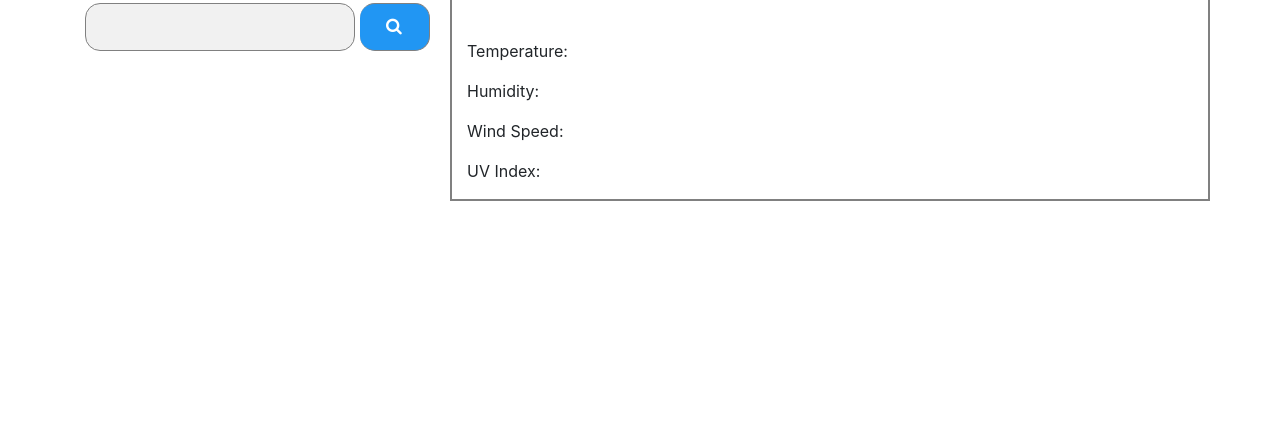
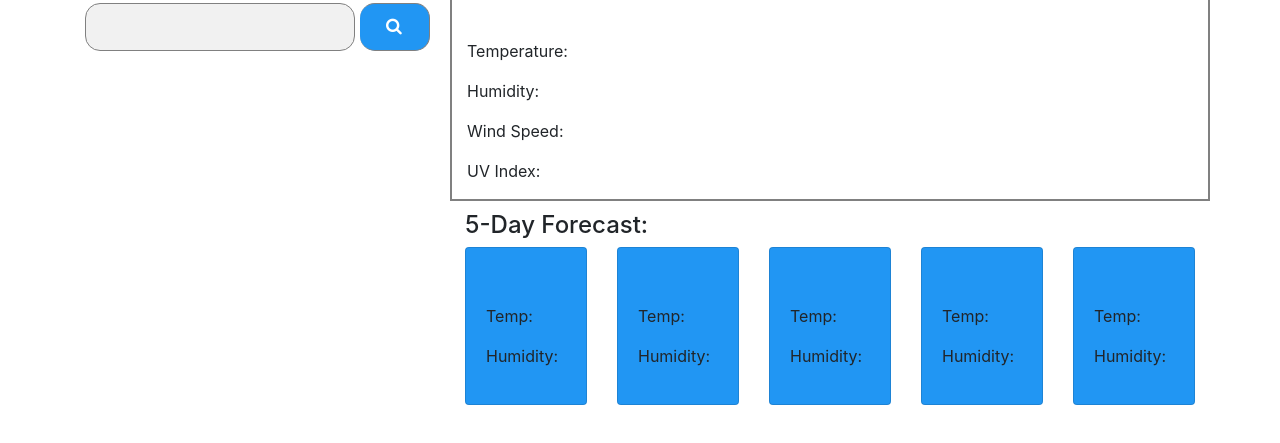
Before and after one commit to billyhao12/Weather-Dashboard, a plain HTML site: page index.html in a window 1280 px wide. Shown: the part 85-528 px from the top of the page. Drawn offline with nearby package versions, Linux system fonts and the light colour scheme.

Commit message:
Added a HTML/CSS outline of a 5-day forecast

```diff
--- a/Assets/CSS/style.css
+++ b/Assets/CSS/style.css
@@ -35,3 +35,7 @@ input {
 #cityWeather {
     border: 2px solid grey;
 }
+
+.card {
+    background-color: #2196F3;
+}
--- a/Assets/JavaScript/script.js
+++ b/Assets/JavaScript/script.js
@@ -115,10 +115,11 @@ function displayUVData(cityData) {
 // Fetch forecast from the API
 function fetchForecast(city) {
     var queryParams = $.param({
+        q: city,
         appid: '08380159329a3e38fda792a63e0fc216'
     });
 
-    var queryURL = 'http://api.openweathermap.org/data/2.5/forecast?' + queryParams;
+    var queryURL = 'http://api.openweathermap.org/data/2.5/forecast?' + queryParams + '&units=imperial';
 
     $.ajax({
         url: queryURL,
@@ -128,7 +129,7 @@ function fetchForecast(city) {
 
 // Display the city data
 function displayForecast(forecastData) {
-
+    console.log(forecastData);
 }
 
 function addNewCity(city) {
--- a/index.html
+++ b/index.html
@@ -50,6 +50,66 @@
                 <p id='currentUV'>UV Index: </p>
             </div>
 
+            <div class='w-100'></div>
+
+            <div class='col-md-4'></div>
+            <div class='col-md-8'>
+                <h4 style='padding-top: 10px;'>5-Day Forecast:</h4>
+            </div>
+
+            <div class='w-100'></div>
+
+            <div class='col-md-4'></div>
+            <div class='col-md'>
+                <div class='card'>
+                    <div class='card-body'>
+                        <h5 class='card-title'></h5>
+                        <img id='icon-1'>
+                        <p id='temp-1'>Temp: </p>
+                        <p id='humid-1'>Humidity: </p>
+                    </div>
+                </div>
+            </div>
+            <div class='col-md'>
+                <div class='card'>
+                    <div class='card-body'>
+                        <h5 class='card-title'></h5>
+                        <img id='icon-2'>
+                        <p id='temp-2'>Temp: </p>
+                        <p id='humid-2'>Humidity: </p>
+                    </div>
+                </div>
+            </div>
+            <div class='col-md'>
+                <div class='card'>
+                    <div class='card-body'>
+                        <h5 class='card-title'></h5>
+                        <img id='icon-3'>
+                        <p id='temp-3'>Temp: </p>
+                        <p id='humid-3'>Humidity: </p>
+                    </div>
+                </div>
+            </div>
+            <div class='col-md'>
+                <div class='card'>
+                    <div class='card-body'>
+                        <h5 class='card-title'></h5>
+                        <img id='icon-4'>
+                        <p id='temp-4'>Temp: </p>
+                        <p id='humid-4'>Humidity: </p>
+                    </div>
+                </div>
+            </div>
+            <div class='col-md'>
+                <div class='card'>
+                    <div class='card-body'>
+                        <h5 class='card-title'></h5>
+                        <img id='icon-5'>
+                        <p id='temp-5'>Temp: </p>
+                        <p id='humid-5'>Humidity: </p>
+                    </div>
+                </div>
+            </div>
         </div>
     </div>
 
```
